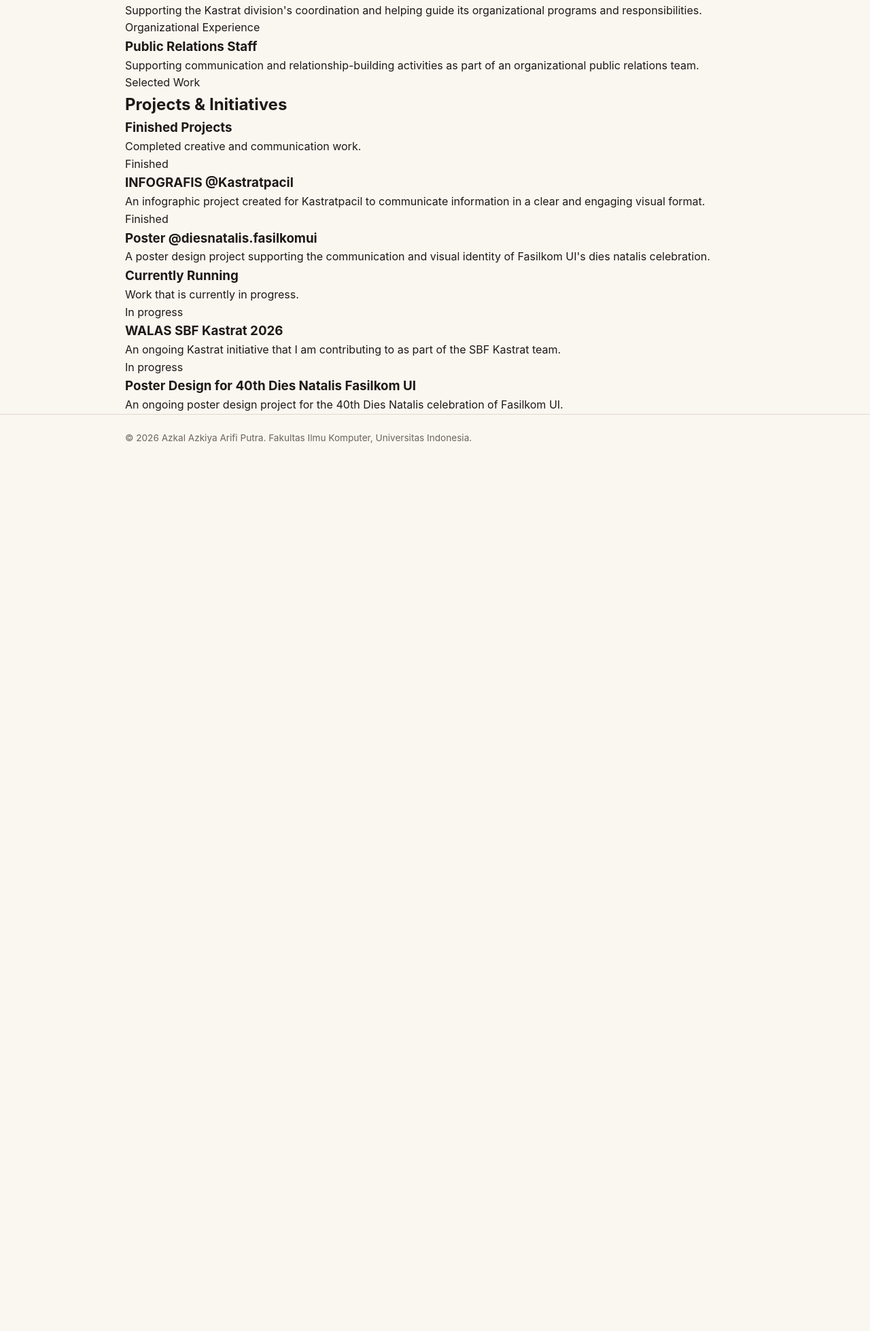
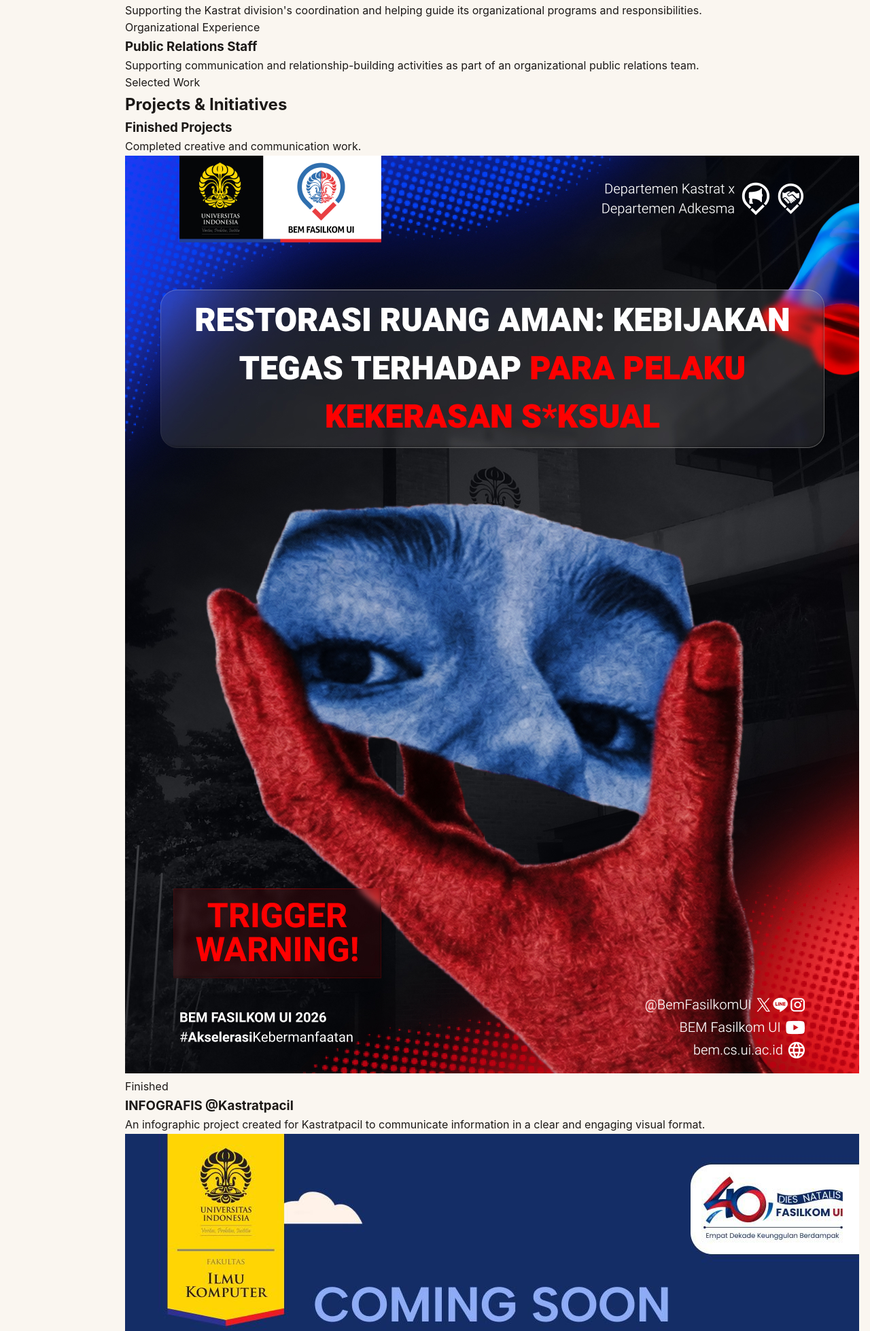
Before and after one commit to AzkalAP/myportofolio, a Django app: page / in a window 1280 px wide. Shown: the part 895-2853 px from the top of the page at 68% size. Before the commit the page ends 1547 px from the top, so only its background shows below. Run offline with Django 5.2, Linux system fonts and the light colour scheme.

Commit message:
feat(assets): add finished project images

```diff
--- a/templates/index.html
+++ b/templates/index.html
@@ -93,11 +93,13 @@
                     </div>
                     <div class="project-grid">
                         <article class="project-card">
+                            <img class="project-image" src="/static/img/infografis-kastratpacil.png" alt="Infographic for Kastratpacil">
                             <p class="project-status">Finished</p>
                             <h3>INFOGRAFIS @Kastratpacil</h3>
                             <p>An infographic project created for Kastratpacil to communicate information in a clear and engaging visual format.</p>
                         </article>
                         <article class="project-card">
+                            <img class="project-image" src="/static/img/poster-diesnatalis-fasilkomui.png" alt="Poster for Fasilkom UI dies natalis">
                             <p class="project-status">Finished</p>
                             <h3>Poster @diesnatalis.fasilkomui</h3>
                             <p>A poster design project supporting the communication and visual identity of Fasilkom UI's dies natalis celebration.</p>
```
Also changed, not shown: static/img/infografis-kastratpacil.png (added), static/img/poster-diesnatalis-fasilkomui.png (added).
